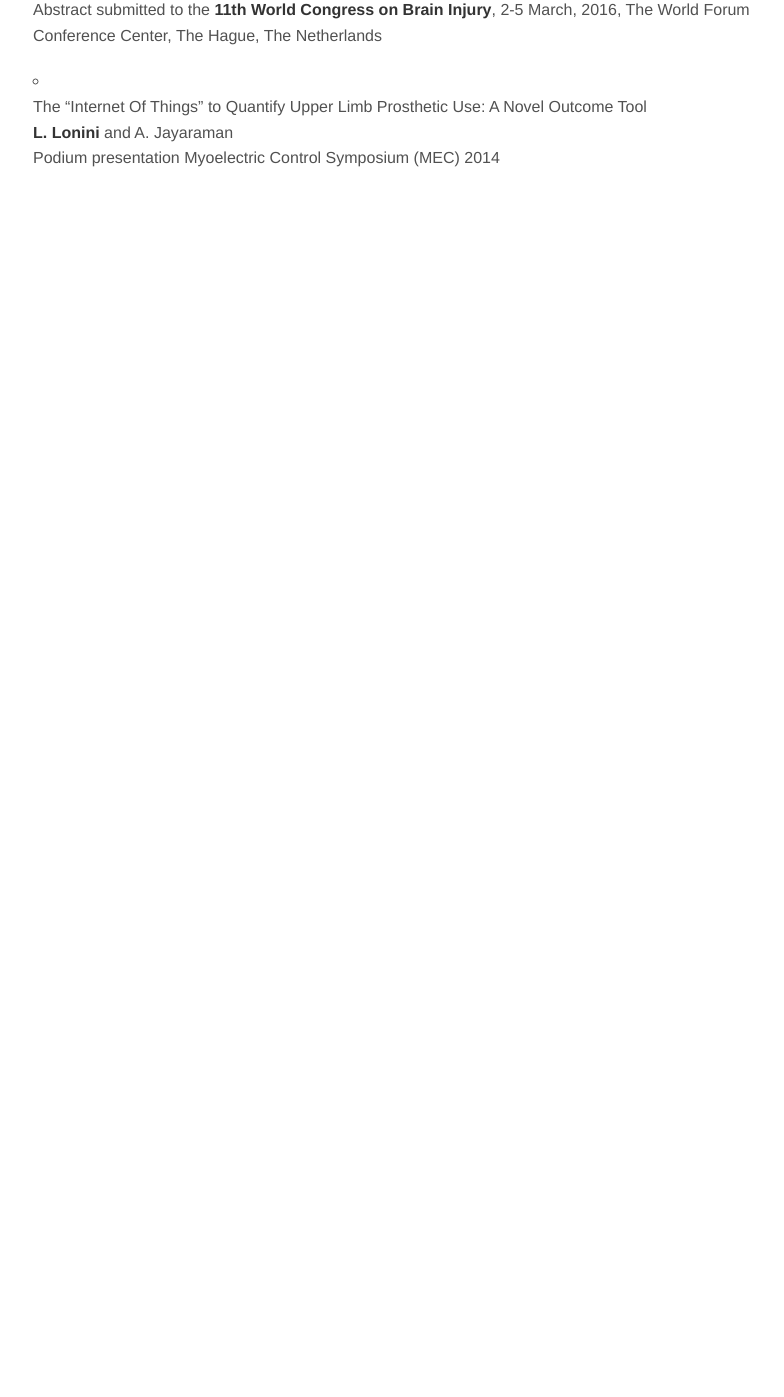
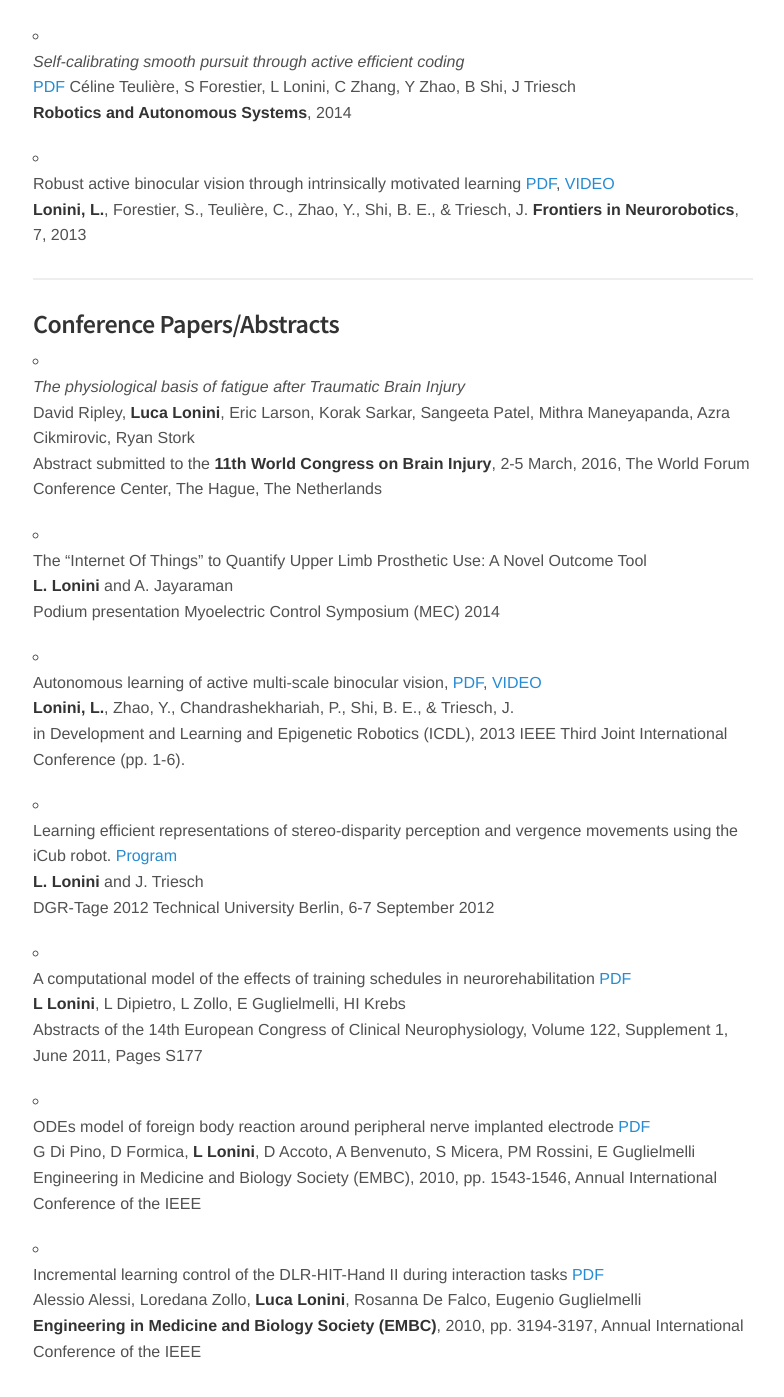
Before and after one commit to KordingLab/KordingLab.github.io, a Jekyll site: the page built from _people/luca_lonini.md, in a window 1280 px wide and 1400 px high, scrolled down 2320 px. Shown: the top 1397 px of the window, without its empty margins (247-1031 px from the left). Built offline with Jekyll 4.4.1, drawn with Linux system fonts in a browser that asks for light colours; nearby versions of some CDN libraries; comment, search, counter and statistics services are not loaded; before the commit the page ends 2611 px from its top, so only the background shows below that; some of the changed text lies outside the part shown.

Commit message:
Finish Luca's page and change page name

```diff
--- a/_config.yml
+++ b/_config.yml
@@ -3,9 +3,9 @@
 # # # # # # # #
 
 # Basic
-name:               "Kording lab's blog"
+name:               "Kording lab"
 title:              "blog for kording lab"
-description:        "this is a blog page for kording lab"
+description:        "this is a page for Konrad Kording lab"
 
 
 # URL
--- a/_people/luca_lonini.md
+++ b/_people/luca_lonini.md
@@ -32,9 +32,19 @@
 
 > As spinal cord injury individuals learn to walk with an exoskeleton they improve, making their movements progressively safe enough for everyday life use. Extensive training is necessary, usually provided in a clinical setting. How can we detect if a patient still needs training? We compute a set of features from body accelerations of paraplegic individuals trained to walk with an exoskeleton and combine the features into a score that measures the likelihood of a patient being an expert user. Our model aims at supporting clinicians' decisions on whether a patient is ready to walk independently with an exoskeleton.
 
+<figure><center>
+  <img src="{{site.baseurl}}/images/others/RewalkKpage.jpg"/>
+</center></figure>
+
+
 - **Using wearable accelerometers to detect everyday activities in patients walking with a leg brace**
 
 > It has been argued that computer controlled orthoses, e.g. the C-brace ([http://c-brace.ottobock.com](http://c-brace.ottobock.com)) allow people affected by lower limb disabilities to be more active. This should be expected as a traditional stance control orthosis (SCO) does not allow the same adaptive setting of impedance. Here we use machine-learning enabled measurements of everyday activity using an accelerometer to compare the physical activities between the two types of orthoses, as patients wear them over one month.
+
+<figure><center>
+  <img src="{{site.baseurl}}/images/others/CbraceSmall.jpg"/>
+</center></figure>
+
 
 - **Studying the physiological basis of fatigue after traumatic Brain Injury**
 
@@ -61,9 +71,29 @@
 ### Conference Papers/Abstracts
 
 - _The physiological basis of fatigue after Traumatic Brain Injury_<br>
-David Ripley, Luca Lonini, Eric Larson, Korak Sarkar, Sangeeta Patel, Mithra Maneyapanda, Azra Cikmirovic, Ryan Stork<br>
+David Ripley, **Luca Lonini**, Eric Larson, Korak Sarkar, Sangeeta Patel, Mithra Maneyapanda, Azra Cikmirovic, Ryan Stork<br>
 Abstract submitted to the **11th World Congress on Brain Injury**, 2-5 March, 2016, The World Forum Conference Center, The Hague, The Netherlands
 
 - The “Internet Of Things” to Quantify Upper Limb Prosthetic Use: A Novel Outcome Tool<br>
 **L. Lonini** and A. Jayaraman<br>
 Podium presentation Myoelectric Control Symposium (MEC) 2014
+
+- Autonomous learning of active multi-scale binocular vision, [PDF](http://ieeexplore.ieee.org/xpl/articleDetails.jsp?reload=true&arnumber=6652541), [VIDEO](https://www.youtube.com/watch?v=BuA6OU2VdhE&feature=youtu.be)<br>
+**Lonini, L.**, Zhao, Y., Chandrashekhariah, P., Shi, B. E., & Triesch, J.<br>
+in Development and Learning and Epigenetic Robotics (ICDL), 2013 IEEE Third Joint International Conference (pp. 1-6).
+
+- Learning efficient representations of stereo-disparity perception and vergence movements using the iCub robot. [Program](http://dgr.robotics.tu-berlin.de/index.php/program)<br>
+**L. Lonini** and J. Triesch<br>
+DGR-Tage 2012 Technical University Berlin, 6-7 September 2012
+
+- A computational model of the effects of training schedules in neurorehabilitation [PDF](http://www.sciencedirect.com/science/article/pii/S1388245711606408)<br>
+**L Lonini**, L Dipietro, L Zollo, E Guglielmelli, HI Krebs<br>
+Abstracts of the 14th European Congress of Clinical Neurophysiology, Volume 122, Supplement 1, June 2011, Pages S177
+
+- ODEs model of foreign body reaction around peripheral nerve implanted electrode [PDF](http://ieeexplore.ieee.org/xpl/articleDetails.jsp?arnumber=5626825)<br>
+G Di Pino, D Formica, **L Lonini**, D Accoto, A Benvenuto, S Micera, PM Rossini, E Guglielmelli<br>
+Engineering in Medicine and Biology Society (EMBC), 2010, pp. 1543-1546, Annual International Conference of the IEEE
+
+- Incremental learning control of the DLR-HIT-Hand II during interaction tasks [PDF](http://ieeexplore.ieee.org/xpl/articleDetails.jsp?arnumber=5627411)<br>
+Alessio Alessi, Loredana Zollo, **Luca Lonini**, Rosanna De Falco, Eugenio Guglielmelli<br>
+**Engineering in Medicine and Biology Society (EMBC)**, 2010, pp. 3194-3197, Annual International Conference of the IEEE
```
Also changed, not shown: _people/daniel_e_acuna.md (+5 -0 lines), _people/hugo_fernandes.md (+1 -1 lines), images/others/CbraceSmall.jpg (added), images/others/RewalkKpage.jpg (added).
